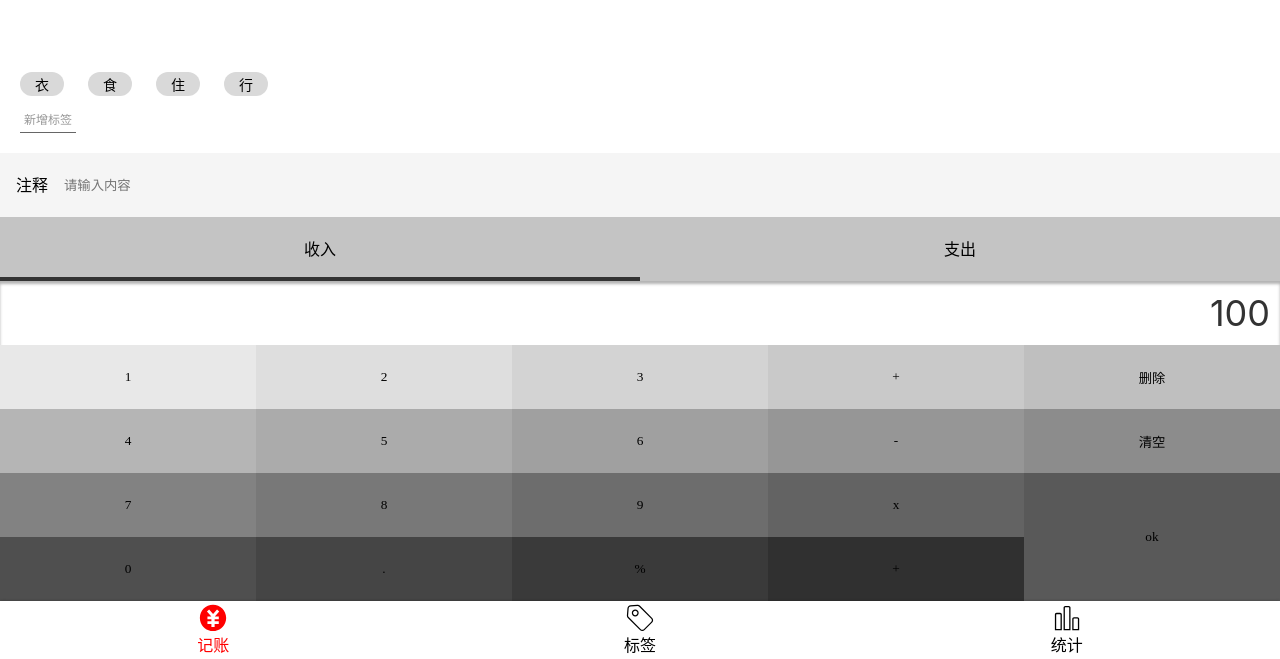
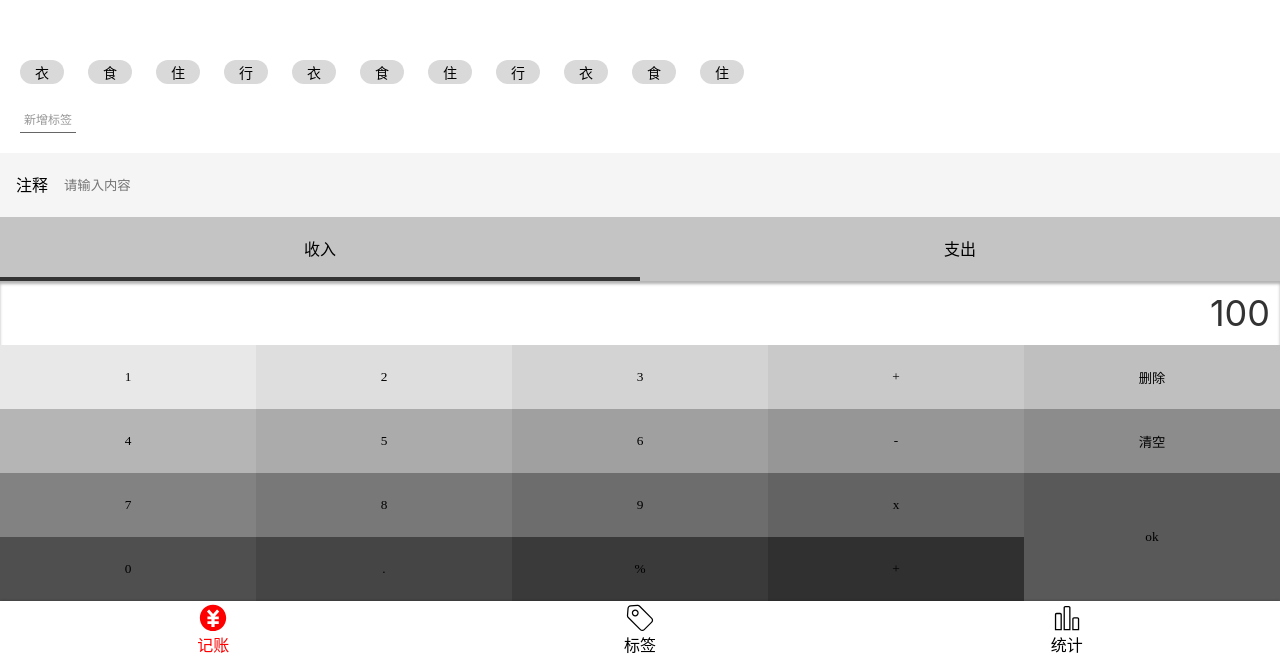
Before and after one commit to changyulong1/Bookkeeping-demo, a Vue app: page /#/money in a window 1280 px wide. Shown: the part 141-800 px from the top of the page. Built offline with nearby package versions, Linux system fonts and the light colour scheme.

Commit message:
typeScript组件@prop的用法

```diff
--- a/src/components/morney/Gomoney.vue
+++ b/src/components/morney/Gomoney.vue
@@ -10,16 +10,22 @@
 <script lang="ts">
 //typeScript组件的写法
 import Vue from "vue";
-import {Component} from "vue-property-decorator";
+import {Component, Prop} from "vue-property-decorator";
+
 
 @Component
-export default class Types extends Vue {
-  type = '+'
+export default class Gomoney extends Vue {
+  type = '+';
+  @Prop(Number)  propA: number | undefined
   selectType(type) {
     if (type !== "+" && type !== "-") {
-      throw new Error('type is unknown')
+      throw new Error('type is unknown');
     }
-    this.type = type
+    this.type = type;
+  }
+
+  mounted() {
+    console.log(this.propA);
   }
 }
 </script>
--- a/src/components/morney/Top.vue
+++ b/src/components/morney/Top.vue
@@ -8,6 +8,13 @@
       <li>食</li>
       <li>住</li>
       <li>行</li>
+      <li>衣</li>
+      <li>食</li>
+      <li>住</li>
+      <li>行</li>
+      <li>衣</li>
+      <li>食</li>
+      <li>住</li>
     </ul>
   </div>
 </template>
@@ -28,11 +35,12 @@ export default {
 
   .list {
     display: flex;
-
+    flex-wrap: wrap;
     > li {
       height: 24px;
       background: #D9D9D9;
       border-radius: 12px;
+      margin-bottom: 12px;
       padding: 0 15px;
       margin-right: 24px;
       display: flex;
--- a/src/views/money.vue
+++ b/src/views/money.vue
@@ -2,7 +2,7 @@
   <Layout class-parfir="layout">
    <Buts/>
     <Screen/>
-   <Gomoney/>
+   <Gomoney :propA="555"/>
     <Exegesis/>
     <Top/>
   </Layout>
```
